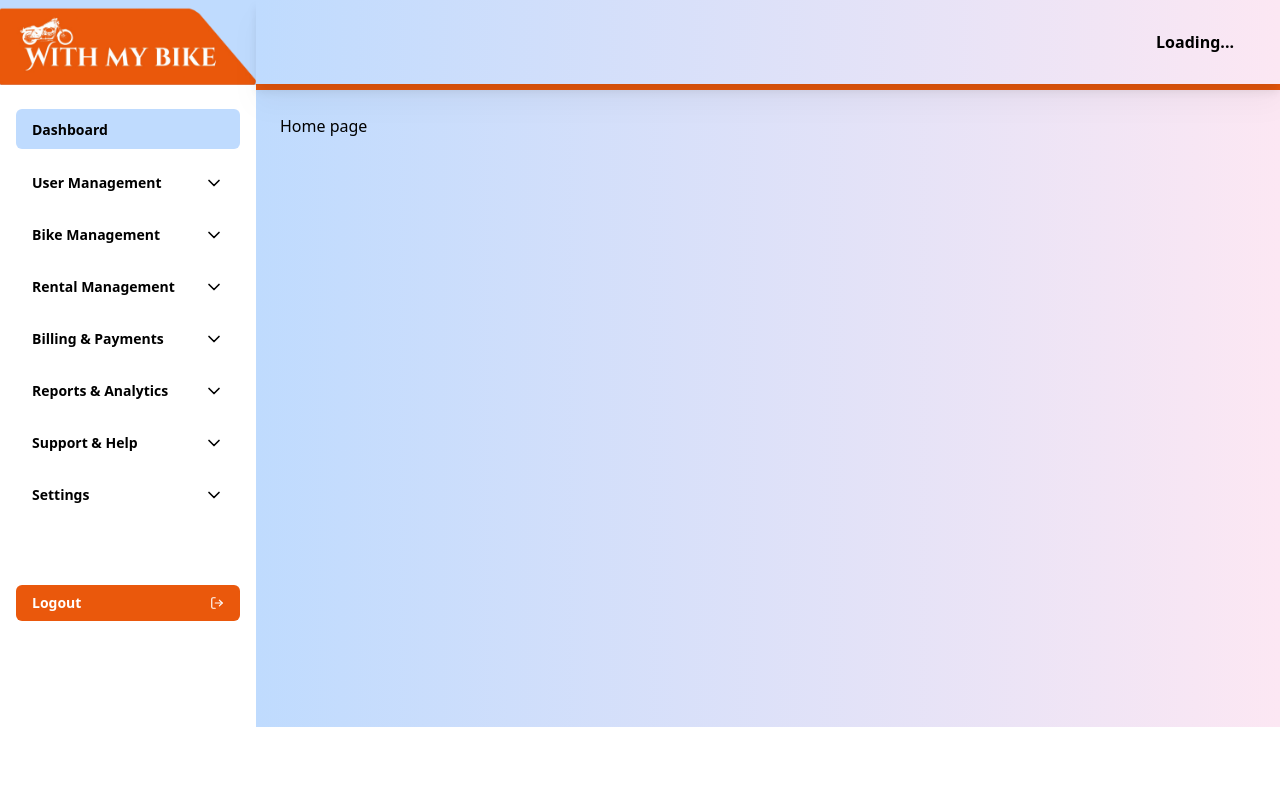
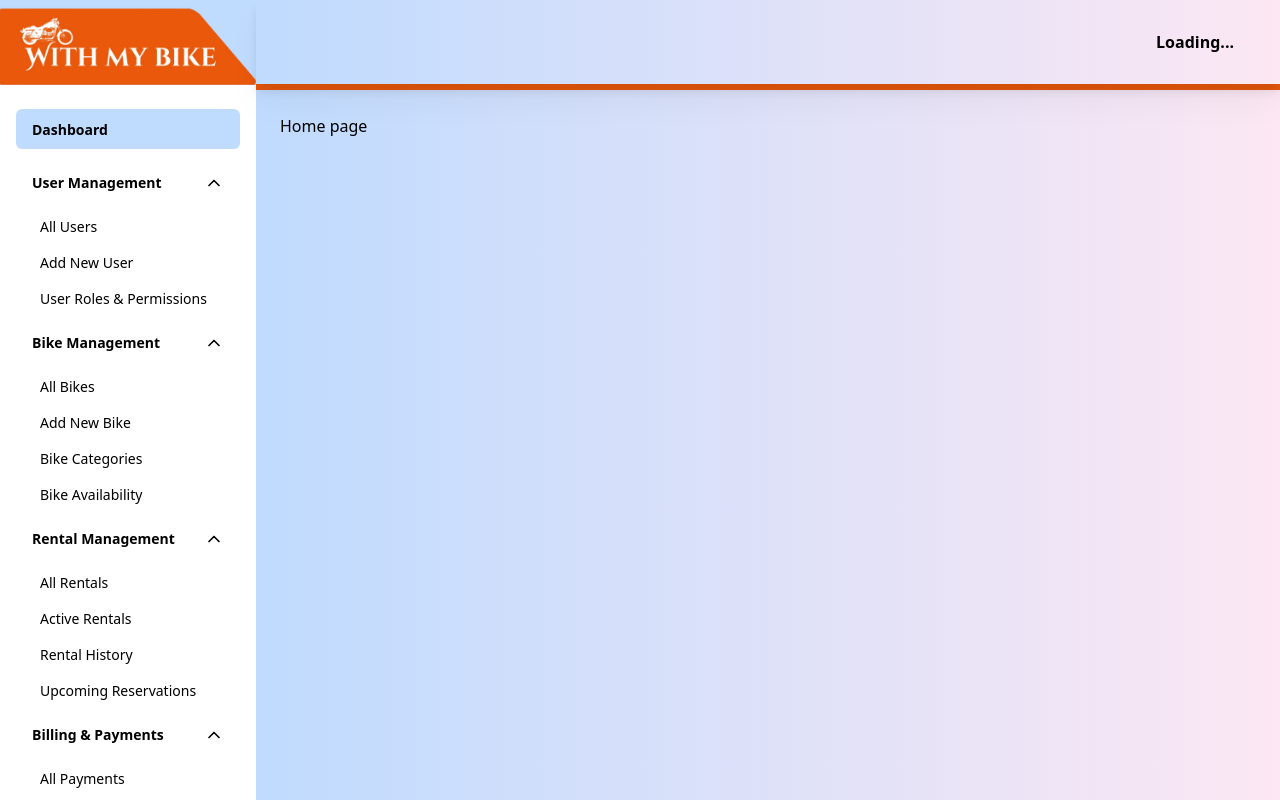
Before and after one commit to iamxettry/Bike-rental-admin, a Next.js app: page / in a window 1280 px wide. Shown: the top 800 px of the page. Built offline with nearby package versions, Linux system fonts and the light colour scheme; no server answers.

Commit message:
fix : sidebar show showmenu on refresh

```diff
--- a/components/common/SideBarItem.tsx
+++ b/components/common/SideBarItem.tsx
@@ -1,6 +1,6 @@
 "use client";
 import Link from "next/link";
-import { useState } from "react";
+import { useEffect, useState } from "react";
 import { LuChevronDown, LuChevronUp } from "react-icons/lu";
 import { usePathname } from "next/navigation";
 import { SidebarType } from "@/types/SidebarType";
@@ -12,6 +12,18 @@ const SideBarItem = ({ item }: { item: SidebarType }) => {
   const handleClick = () => {
     setShowSubMenu(!showSubMenu);
   };
+
+  useEffect(() => {
+    if (item?.subList) {
+      const isInclude = item?.subList.some((item) =>
+        item?.path?.includes(pathname)
+      );
+      if (isInclude) {
+        setShowSubMenu(true);
+      }
+    }
+  }, [item]);
+
   return (
     <>
       <div
@@ -50,7 +62,7 @@ const SideBarItem = ({ item }: { item: SidebarType }) => {
               href={subItem.path}
               key={subItem._id}
               className={`text-sm p-2 rounded-md font-medium pl-6 block hover:bg-blue-100 ${
-                pathname === item?.path && "bg-blue-200"
+                pathname === subItem?.path && "bg-blue-200"
               }`}
             >
               {subItem.title}
```
